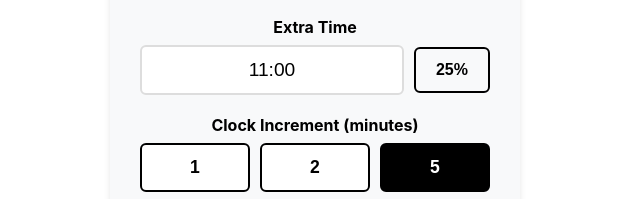
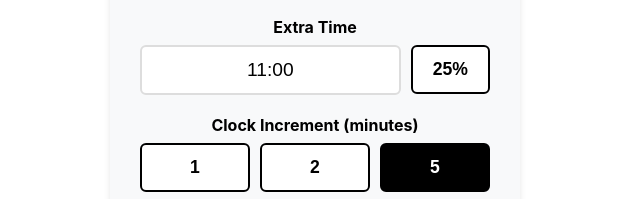
Before and after one commit to galluzhalevi/ExamClock, a plain HTML site: page index.html in a window 1280 px wide. Shown: the part 383-582 px from the top of the page, 325-965 px from the left. Drawn offline with nearby package versions, Linux system fonts and the light colour scheme.

Commit message:
Bug fix test

```diff
--- a/index.html
+++ b/index.html
@@ -38,7 +38,7 @@
                         <label>Extra Time</label>
                         <div style="display: flex; gap: 10px; align-items: center;">
                             <input type="text" ref="extraInput" v-model="extraTime" style="flex: 1;">
-                            <button class="helper-btn" @click="calculate25Percent" type="button">25%</button>
+                            <button class="increment-btn" @click="calculate25Percent" type="button" style="width: auto; padding: 12px 20px;">25%</button>
                         </div>
                     </div>
 
```
